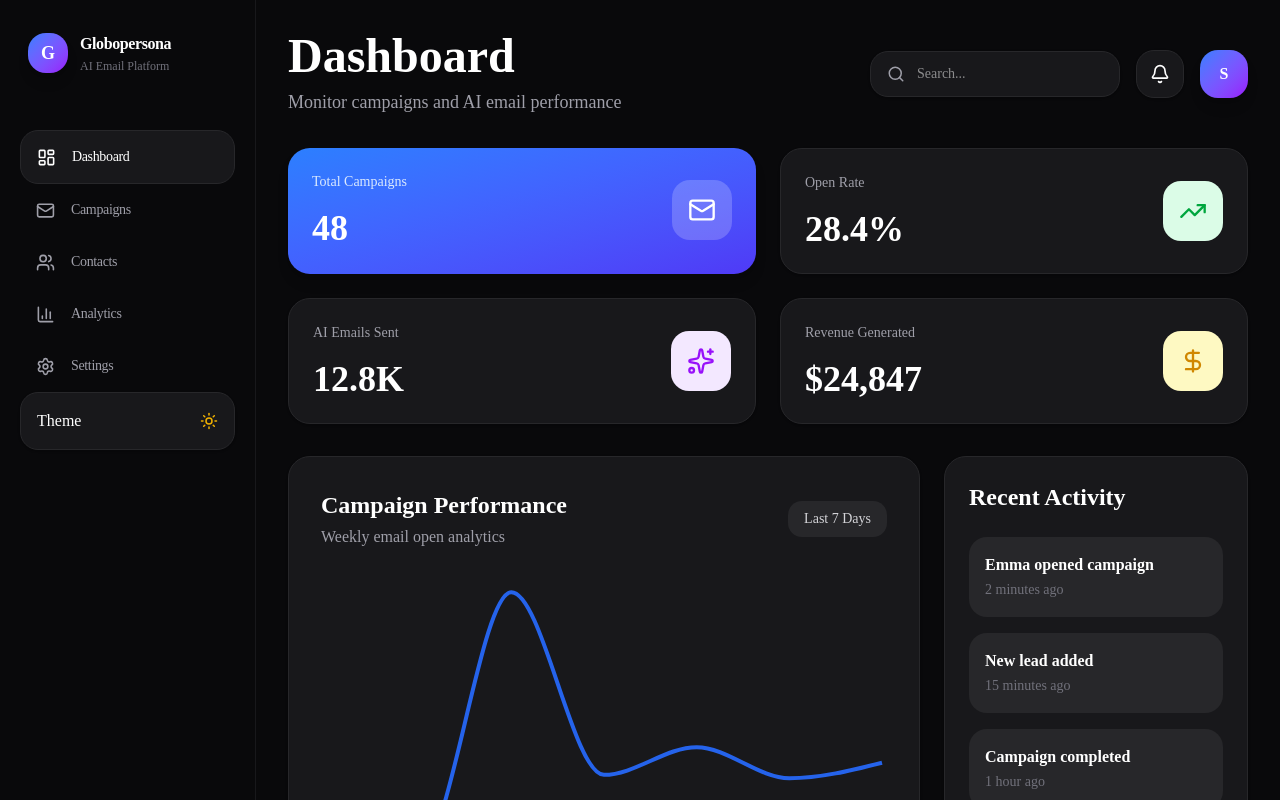
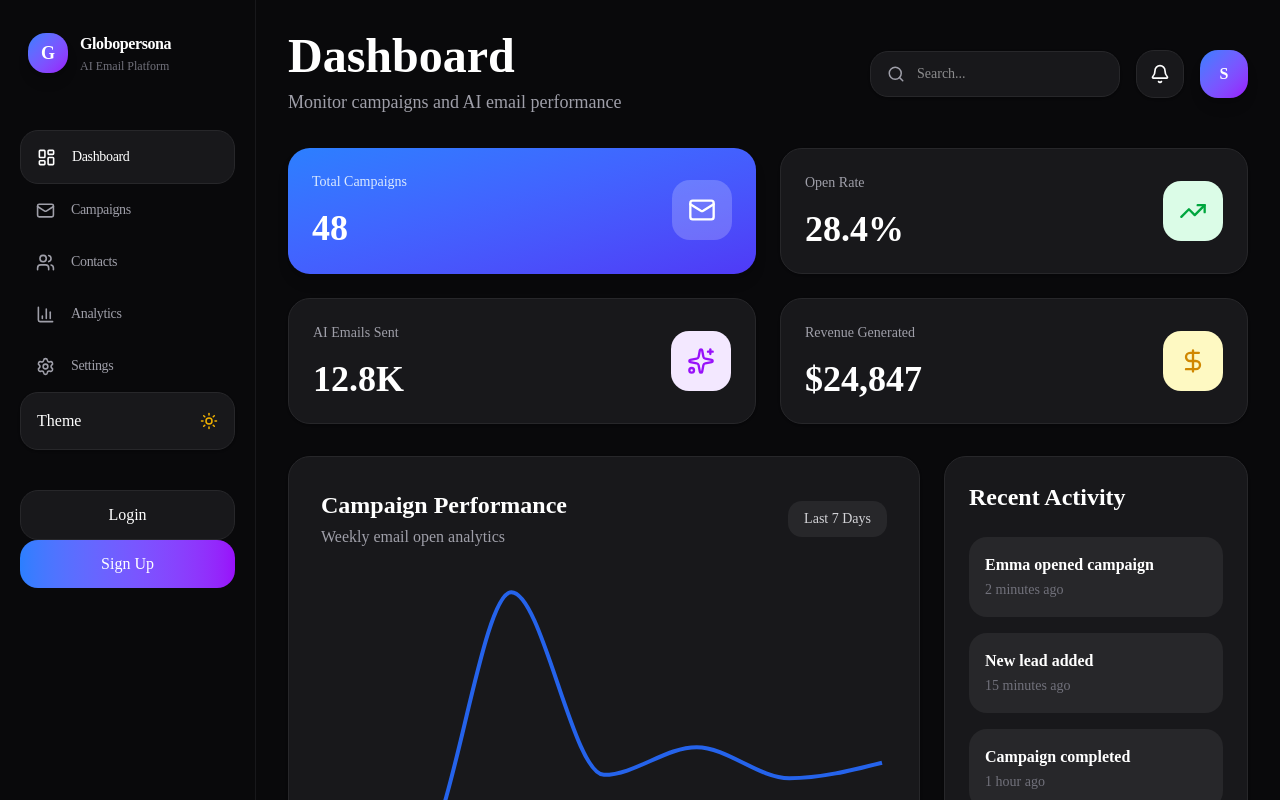
Before and after one commit to srinidhxi/Globopersona-Redesign, a Next.js app: page / in a window 1280 px wide. Shown: the top 800 px of the page. Built offline with nearby package versions, Linux system fonts and the light colour scheme.

Commit message:
Connect auth pages

```diff
--- a/src/components/ui/layout/sidebar.tsx
+++ b/src/components/ui/layout/sidebar.tsx
@@ -167,6 +167,29 @@ className={`fixed lg:static top-0 left-0 min-h-screen w-64 bg-zinc-950 text-whit
   )}
 
 </button>
+<div className="space-y-3 mt-10">
+
+  <Link href="/login">
+
+    <button className="w-full bg-white dark:bg-zinc-900 border border-zinc-200 dark:border-zinc-800 text-zinc-900 dark:text-white py-3 rounded-2xl font-medium hover:scale-[1.02] transition-all">
+
+      Login
+
+    </button>
+
+  </Link>
+
+  <Link href="/signup">
+
+    <button className="w-full bg-gradient-to-r from-blue-500 to-purple-600 text-white py-3 rounded-2xl font-medium hover:scale-[1.02] transition-all">
+
+      Sign Up
+
+    </button>
+
+  </Link>
+
+</div>
         <div className="mt-auto pt-6">
 
           <div className="bg-zinc-900/60 rounded-2xl p-3 border border-zinc-800">
```
